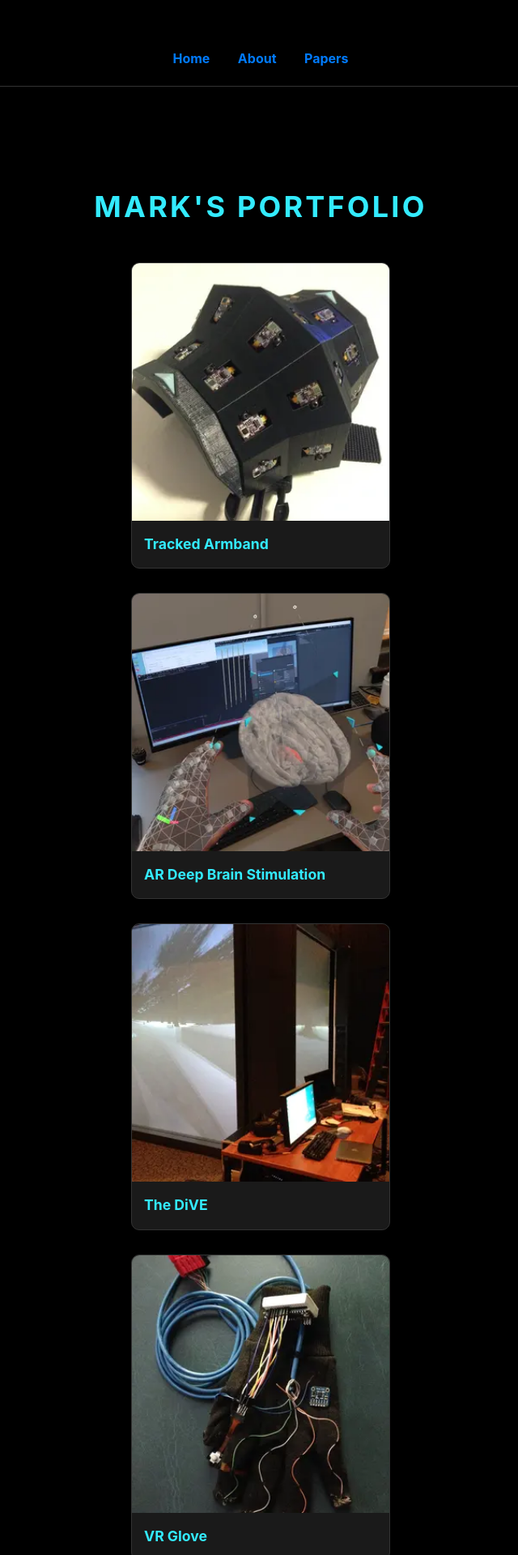
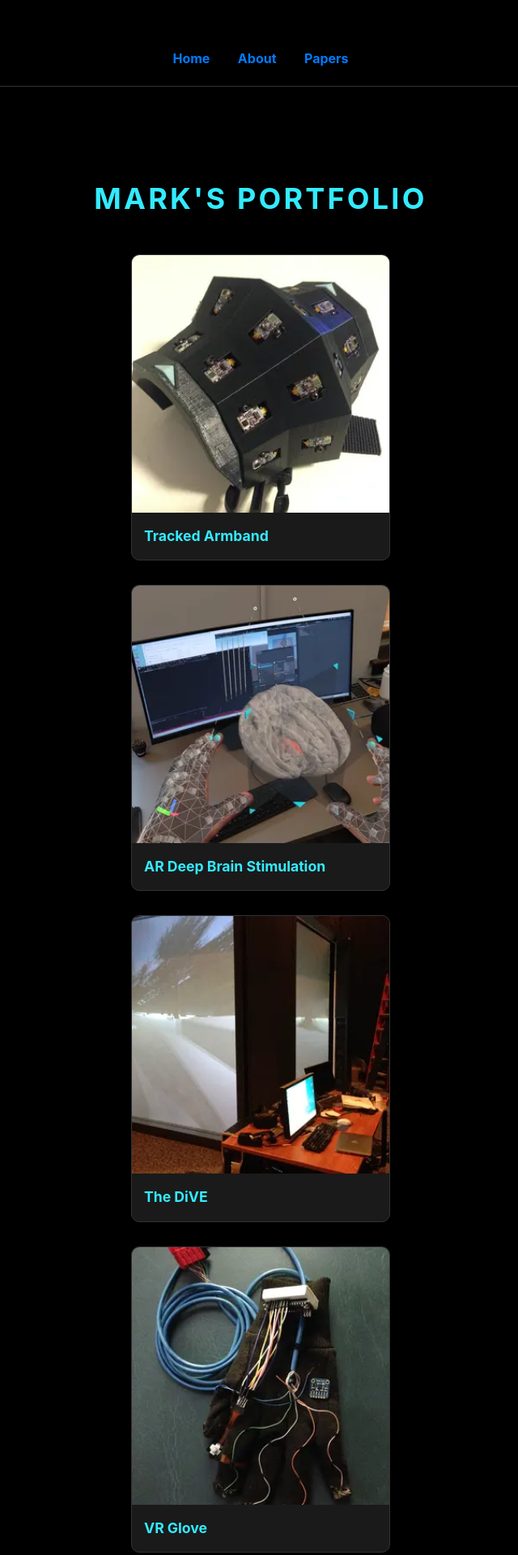
Before and after one commit to tenorvis/portfolio, a Jekyll site: the page built from index.html, in a window 1280 px wide. Shown: the top 1920 px of the page at 81% size, without its empty margins (318-958 px from the left). Built offline with Jekyll 4.4.1, drawn with Linux system fonts in a browser that asks for light colours.

Commit message:
Portfolio index name font margin-top 50px to 40px

```diff
--- a/assets/css/style.css
+++ b/assets/css/style.css
@@ -85,7 +85,7 @@ nav a {
     font-weight: bold;
     text-transform: uppercase;
     letter-spacing: 0.2rem;
-    margin-top: clamp(30px, 5vw, 50px);      /* Scales the top margin */
+    margin-top: clamp(30px, 5vw, 40px);      /* Scales the top margin */
     margin-bottom: clamp(20px, 3vw, 30px);   /* Scales the bottom margin */
 }
 
```
